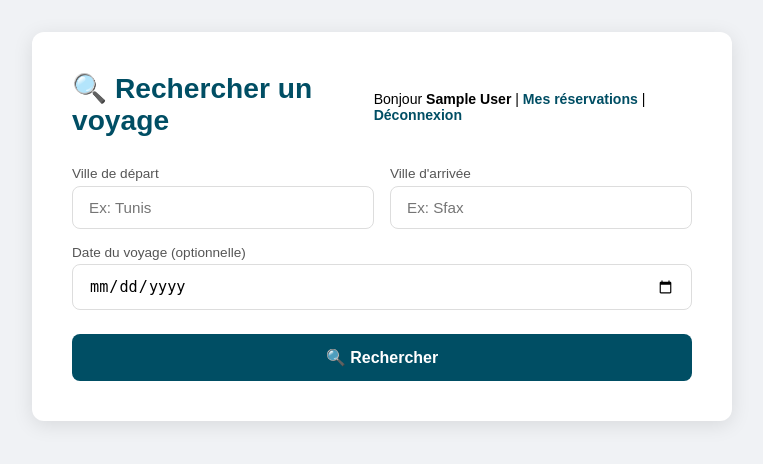
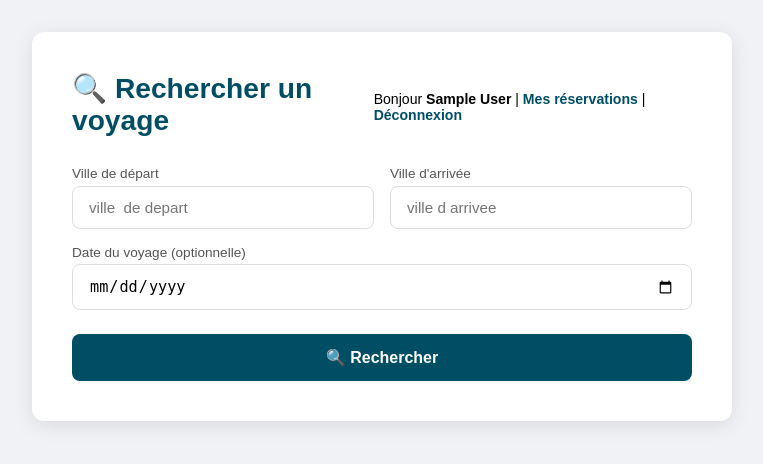
Before and after one commit to 123yas321mine/car_louage, a PHP site: page /recherche.php in a window 1280 px wide. Shown: the top 464 px of the page, without its empty margins (258-1021 px from the left). Run offline with PHP 8.4, Linux system fonts and the light colour scheme; the visitor is signed in with stand-in values (Sample User, id 1).

Commit message:
recherche modifié

```diff
--- a/recherche.php
+++ b/recherche.php
@@ -168,13 +168,13 @@ if (isset($_GET['search'])) {
       <div class="form-group">
         <label>Ville de départ</label>
         <input type="text" name="ville_depart"
-               placeholder="Ex: Tunis"
+               placeholder="ville  de depart"
                value="<?= $_GET['ville_depart'] ?? '' ?>" required />
       </div>
       <div class="form-group">
         <label>Ville d'arrivée</label>
         <input type="text" name="ville_arrivee"
-               placeholder="Ex: Sfax"
+               placeholder="ville d arrivee"
                value="<?= $_GET['ville_arrivee'] ?? '' ?>" required />
       </div>
     </div>
```
